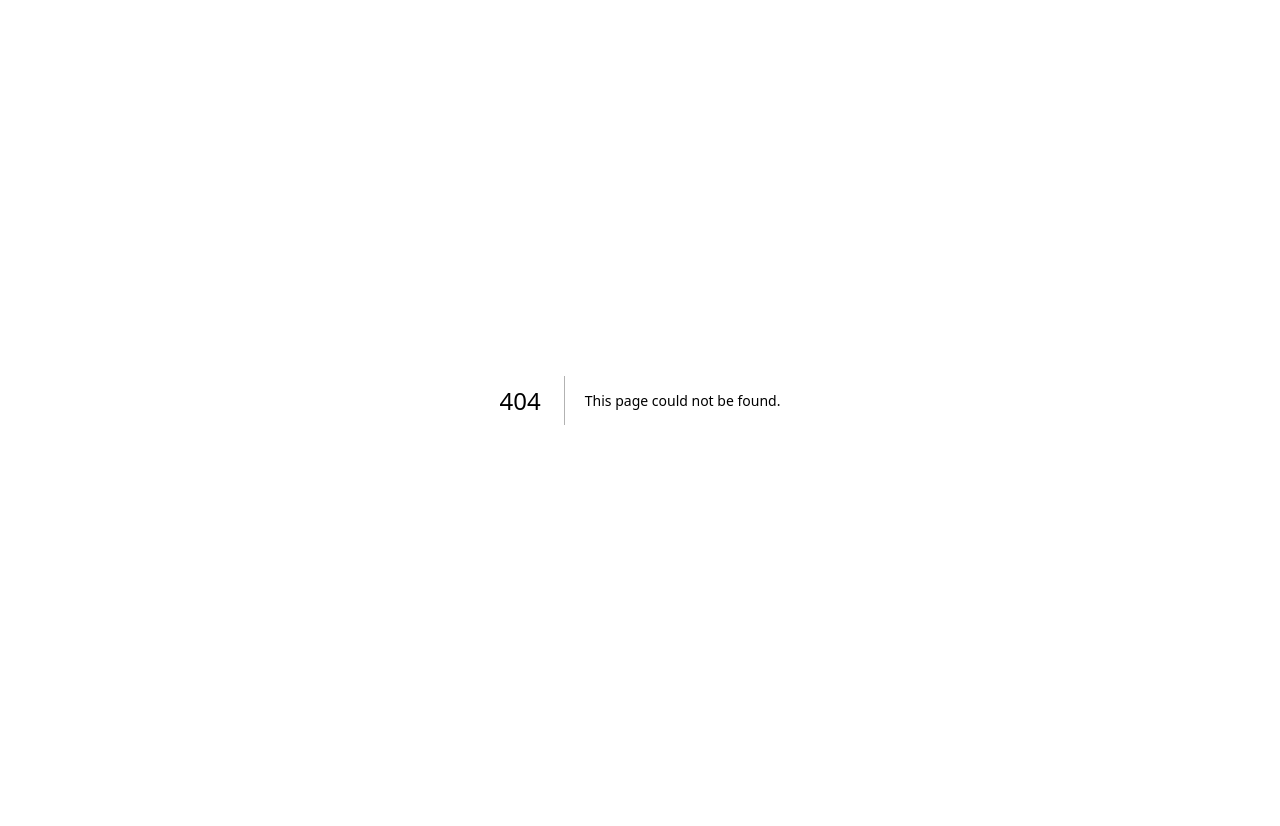
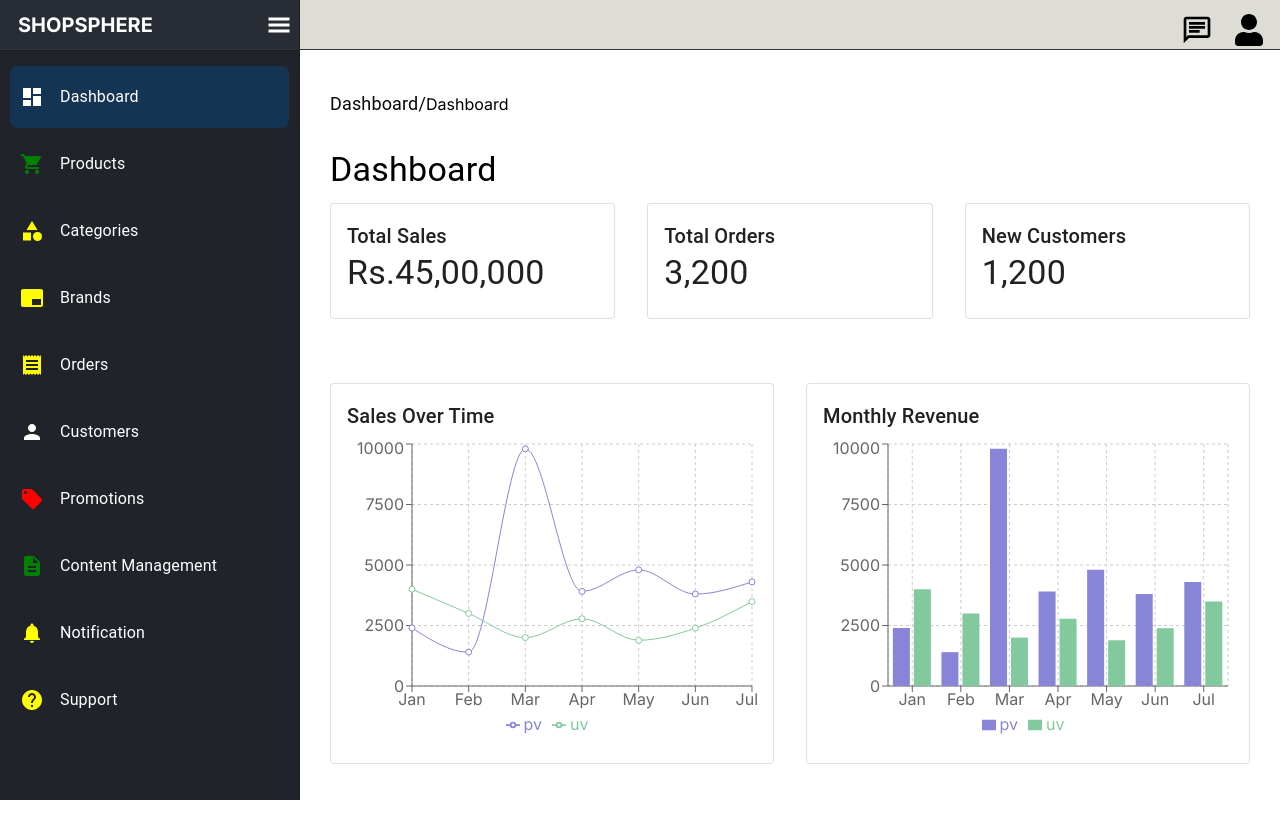
Before and after one commit to rojinnn/ShopSphere-ms, a Next.js app: page /dashboard in a window 1280 px wide. Before the commit this address had no page. Before the commit the page ends 800 px from the top, so only its background shows below. Built offline with nearby package versions, Linux system fonts and the light colour scheme; sample sign-in values are in the browser's storage.

Commit message:
create dashboard page

```diff
--- /dev/null
+++ b/src/app/dashboard/layout.js
@@ -0,0 +1,13 @@
+"use client";
+import InnerLayout from "@/components/InnerLayout";
+import store from "@/store/store";
+import { Provider } from "react-redux";
+const layout = ({ children }) => {
+  return (
+    <Provider store={store}>
+      <InnerLayout>{children}</InnerLayout>
+    </Provider>
+  );
+};
+
+export default layout;
--- /dev/null
+++ b/src/app/dashboard/page.js
@@ -0,0 +1,120 @@
+"use client";
+import React from "react";
+import { Box, Grid, Typography, Card, CardContent } from "@mui/material";
+import {
+  LineChart,
+  Line,
+  BarChart,
+  Bar,
+  XAxis,
+  YAxis,
+  CartesianGrid,
+  Tooltip,
+  Legend,
+  ResponsiveContainer,
+} from "recharts";
+import Layout from "@/components/transitionlayout";
+import CustomBreadcrumbs from "@/components/CustomBreadCrumbs";
+
+const DashboardPage = () => {
+  const data = [
+    { name: "Jan", uv: 4000, pv: 2400, amt: 2400 },
+    { name: "Feb", uv: 3000, pv: 1398, amt: 2210 },
+    { name: "Mar", uv: 2000, pv: 9800, amt: 2290 },
+    { name: "Apr", uv: 2780, pv: 3908, amt: 2000 },
+    { name: "May", uv: 1890, pv: 4800, amt: 2181 },
+    { name: "Jun", uv: 2390, pv: 3800, amt: 2500 },
+    { name: "Jul", uv: 3490, pv: 4300, amt: 2100 },
+  ];
+
+  const stats = [
+    { label: "Total Sales", value: "Rs.45,00,000" },
+    { label: "Total Orders", value: "3,200" },
+    { label: "New Customers", value: "1,200" },
+  ];
+
+  return (
+    <Layout>
+      <CustomBreadcrumbs
+        title={"Dashboard"}
+        links={[
+          {
+            path: "/dashboard",
+            title: "Dashboard",
+            active: true,
+          },
+        ]}
+      />
+      <Box my={4}>
+        <Typography variant="h4" component="h1" gutterBottom>
+          Dashboard
+        </Typography>
+        <Grid container spacing={4}>
+          {stats.map((stat, index) => (
+            <Grid item xs={12} sm={4} key={index}>
+              <Card variant="outlined">
+                <CardContent>
+                  <Typography variant="h6" component="div">
+                    {stat.label}
+                  </Typography>
+                  <Typography variant="h4" component="div">
+                    {stat.value}
+                  </Typography>
+                </CardContent>
+              </Card>
+            </Grid>
+          ))}
+        </Grid>
+        <Grid container spacing={4} mt={4}>
+          <Grid item xs={12} md={6}>
+            <Card variant="outlined">
+              <CardContent>
+                <Typography variant="h6" component="div" gutterBottom>
+                  Sales Over Time
+                </Typography>
+                <ResponsiveContainer width="100%" height={300}>
+                  <LineChart data={data}>
+                    <CartesianGrid strokeDasharray="3 3" />
+                    <XAxis dataKey="name" />
+                    <YAxis />
+                    <Tooltip />
+                    <Legend />
+                    <Line
+                      type="monotone"
+                      dataKey="pv"
+                      stroke="#8884d8"
+                      activeDot={{ r: 8 }}
+                    />
+                    <Line type="monotone" dataKey="uv" stroke="#82ca9d" />
+                  </LineChart>
+                </ResponsiveContainer>
+              </CardContent>
+            </Card>
+          </Grid>
+          <Grid item xs={12} md={6}>
+            <Card variant="outlined">
+              <CardContent>
+                <Typography variant="h6" component="div" gutterBottom>
+                  Monthly Revenue
+                </Typography>
+                <ResponsiveContainer width="100%" height={300}>
+                  <BarChart data={data}>
+                    <CartesianGrid strokeDasharray="3 3" />
+                    <XAxis dataKey="name" />
+                    <YAxis />
+                    <Tooltip />
+                    <Legend />
+                    <Bar dataKey="pv" fill="#8884d8" />
+                    <Bar dataKey="uv" fill="#82ca9d" />
+                  </BarChart>
+                </ResponsiveContainer>
+              </CardContent>
+            </Card>
+          </Grid>
+        </Grid>
+      </Box>
+    </Layout>
+  );
+};
+
+export default DashboardPage;
```
